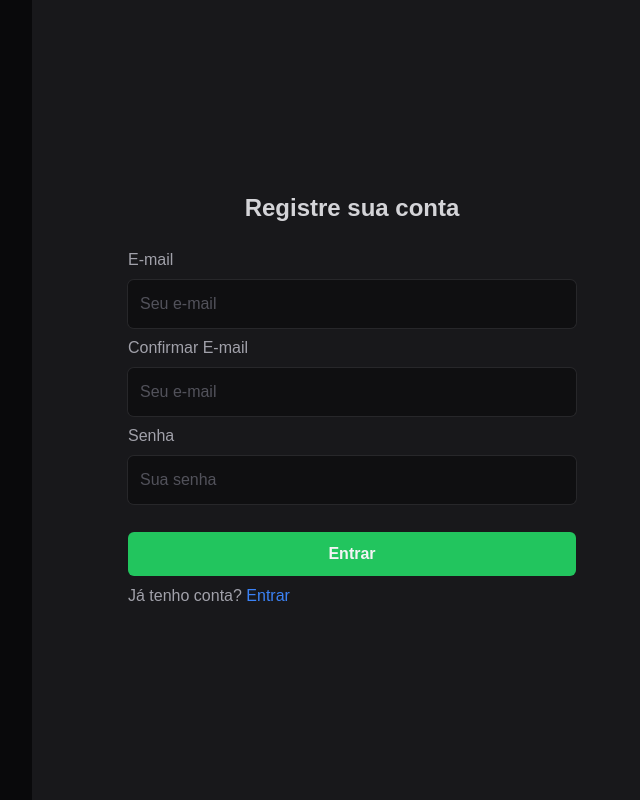
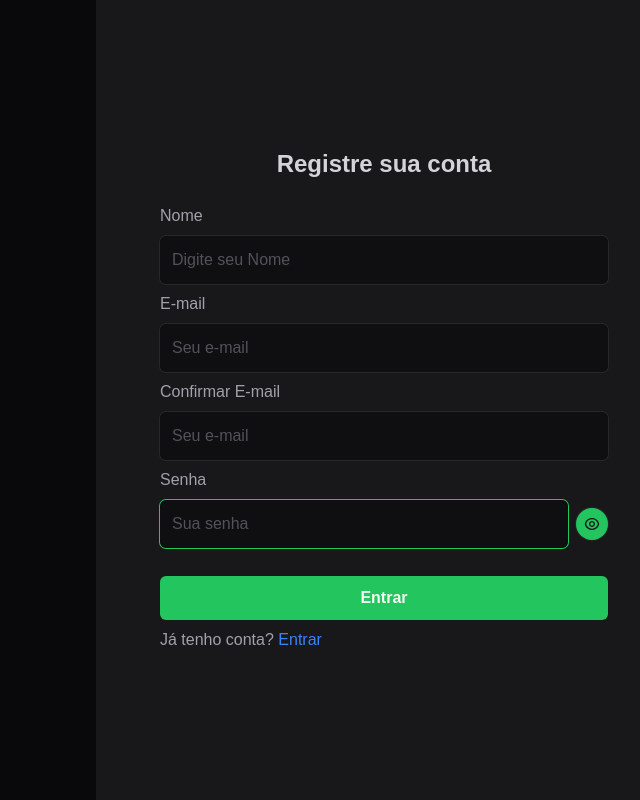
Before and after one commit to CaioLima10/admin-dashboard, a React (Vite) app: page /signup in a window 1280 px wide. Shown: the whole page, without its empty margins (608-1248 px from the left). Built offline with nearby package versions, Linux system fonts and the light colour scheme.

Commit message:
hide and show password entry

```diff
--- a/src/pages/signin/index.tsx
+++ b/src/pages/signin/index.tsx
@@ -1,17 +1,29 @@
-import { useState } from "react";
+import { useEffect, useRef, useState } from "react";
 import { Button } from "../../components/button";
 import { Input } from "../../components/input";
 import { Link, useNavigate } from "react-router-dom";
 import { useAuth } from "../../context/hooks";
 import { Label } from "../../components/label";
 
+import { RiEyeLine } from "react-icons/ri";
+import { RiEyeCloseLine } from "react-icons/ri";
+
 export function Signin() {
+  const inputRef = useRef<HTMLInputElement>(null);
+
   const { signin } = useAuth();
   const navigate = useNavigate();
 
   const [email, setEmail] = useState("");
   const [password, setPassword] = useState("");
   const [error, setError] = useState<string | null>(null);
+  const [isShowPassword, setIsShowPassword] = useState(false);
+
+  useEffect(() => {
+    if (inputRef.current && isShowPassword) {
+      inputRef.current.focus();
+    }
+  }, [isShowPassword]);
 
   function handleLogin() {
     if (!email || !password) {
@@ -30,9 +42,9 @@ export function Signin() {
   }
 
   return (
-    <section className="flex">
-      <div className="hidden md:flex items-center bg-zinc-950 w-full max-w-5xl h-screen"></div>
-      <form className="w-full md:max-w-2xl h-screen bg-zinc-900 flex flex-col items-center justify-center duration-300">
+    <section className="flex w-full min-h-screen items-center justify-center bg-zinc-950">
+      <div className="hidden md:flex items-center bg-zinc-950 w-full min-h-screen"></div>
+      <form className="w-full max-w-xl min-h-screen bg-zinc-900 flex flex-col items-center justify-center">
         <h1 className="mb-4 text-2xl font-bold text-zinc-300">
           Acessar sua conta
         </h1>
@@ -45,6 +57,7 @@ export function Signin() {
             type="text"
           />
           <Label>Senha</Label>
+          <div className="w-full max-w-md flex items-center justify-center gap-2">
             <Input
               value={password}
               onChange={(event) => [
@@ -52,8 +65,19 @@ export function Signin() {
                 setError(""),
               ]}
               placeholder="Sua senha"
-            type="password"
+              type={isShowPassword ? "password" : "text"}
+              ref={inputRef}
             />
+            <button
+              className=" p-2 rounded-full bg-green-500 z-10 text-zinc-900 ring-1 ring-zinc-800"
+              onClick={() => setIsShowPassword(!isShowPassword)}
+              autoFocus
+              type="button"
+            >
+              {!isShowPassword && <RiEyeLine size={16} />}
+              {isShowPassword && <RiEyeCloseLine size={16} />}
+            </button>
+          </div>
           <span className="flex items-center text-red-500 mt-2">{error}</span>
           <Button type="button" onClick={handleLogin}>
             Registrar
--- a/src/pages/signup/index.tsx
+++ b/src/pages/signup/index.tsx
@@ -1,18 +1,31 @@
+import { useEffect, useRef, useState } from "react";
 import { Link, useNavigate } from "react-router-dom";
 import { Input } from "../../components/input";
 import { Button } from "../../components/button";
-import { useState } from "react";
 import { useAuth } from "../../context/hooks";
 import { Label } from "../../components/label";
 
+import { RiEyeLine } from "react-icons/ri";
+import { RiEyeCloseLine } from "react-icons/ri";
+
 export function Signup() {
+  const inputRef = useRef<HTMLInputElement>(null);
+
   const navigate = useNavigate();
   const { signup } = useAuth();
 
+  const [user, setUser] = useState("");
   const [email, setEmail] = useState("");
   const [emailConfirm, setEmailConfirm] = useState("");
   const [password, setPassword] = useState("");
   const [error, setError] = useState<string | null>(null);
+  const [isShowPassword, setIsShowPassword] = useState(false);
+
+  useEffect(() => {
+    if (inputRef.current) {
+      inputRef.current.focus();
+    }
+  }, [isShowPassword]);
 
   function handleSignup() {
     if (!email || !emailConfirm || !password) {
@@ -23,7 +36,7 @@ export function Signup() {
       return;
     }
 
-    const errorMessage = signup(email, password);
+    const errorMessage = signup(email, password, user);
 
     if (errorMessage !== null && errorMessage !== undefined) {
       setError(errorMessage);
@@ -35,13 +48,20 @@ export function Signup() {
   }
 
   return (
-    <section className="flex">
-      <div className="hidden md:flex items-center bg-zinc-950 w-full max-w-5xl h-screen"></div>
-      <form className="w-full md:max-w-2xl h-screen bg-zinc-900 flex flex-col items-center justify-center duration-300">
+    <section className="flex w-full min-h-screen items-center justify-center bg-zinc-950">
+      <div className="hidden md:flex items-center bg-zinc-950 w-full min-h-screen"></div>
+      <form className="w-full max-w-xl min-h-screen bg-zinc-900 flex flex-col items-center justify-center ">
         <h1 className="mb-4 text-2xl font-bold text-zinc-300">
           Registre sua conta
         </h1>
         <div className="w-[80%] flex flex-col items-center">
+          <Label>Nome</Label>
+          <Input
+            value={user}
+            placeholder="Digite seu Nome"
+            type="text"
+            onChange={(event) => [setUser(event.target.value), setError("")]}
+          />
           <Label>E-mail</Label>
           <Input
             value={email}
@@ -60,6 +80,7 @@ export function Signup() {
             type="text"
           />
           <Label>Senha</Label>
+          <div className="w-full max-w-md flex items-center justify-center gap-2">
             <Input
               value={password}
               onChange={(event) => [
@@ -67,8 +88,19 @@ export function Signup() {
                 setError(""),
               ]}
               placeholder="Sua senha"
-            type="password"
+              type={isShowPassword ? "password" : "text"}
+              ref={inputRef}
             />
+            <button
+              className=" p-2 rounded-full bg-green-500 z-10 text-zinc-900 ring-1 ring-zinc-800"
+              onClick={() => setIsShowPassword(!isShowPassword)}
+              autoFocus
+              type="button"
+            >
+              {!isShowPassword && <RiEyeLine size={16} />}
+              {isShowPassword && <RiEyeCloseLine size={16} />}
+            </button>
+          </div>
           <span className="flex items-center text-red-500 mt-2">{error}</span>
           <Button type="button" onClick={handleSignup}>
             Entrar
```
Lines whose indentation alone changed are shown as unchanged.
